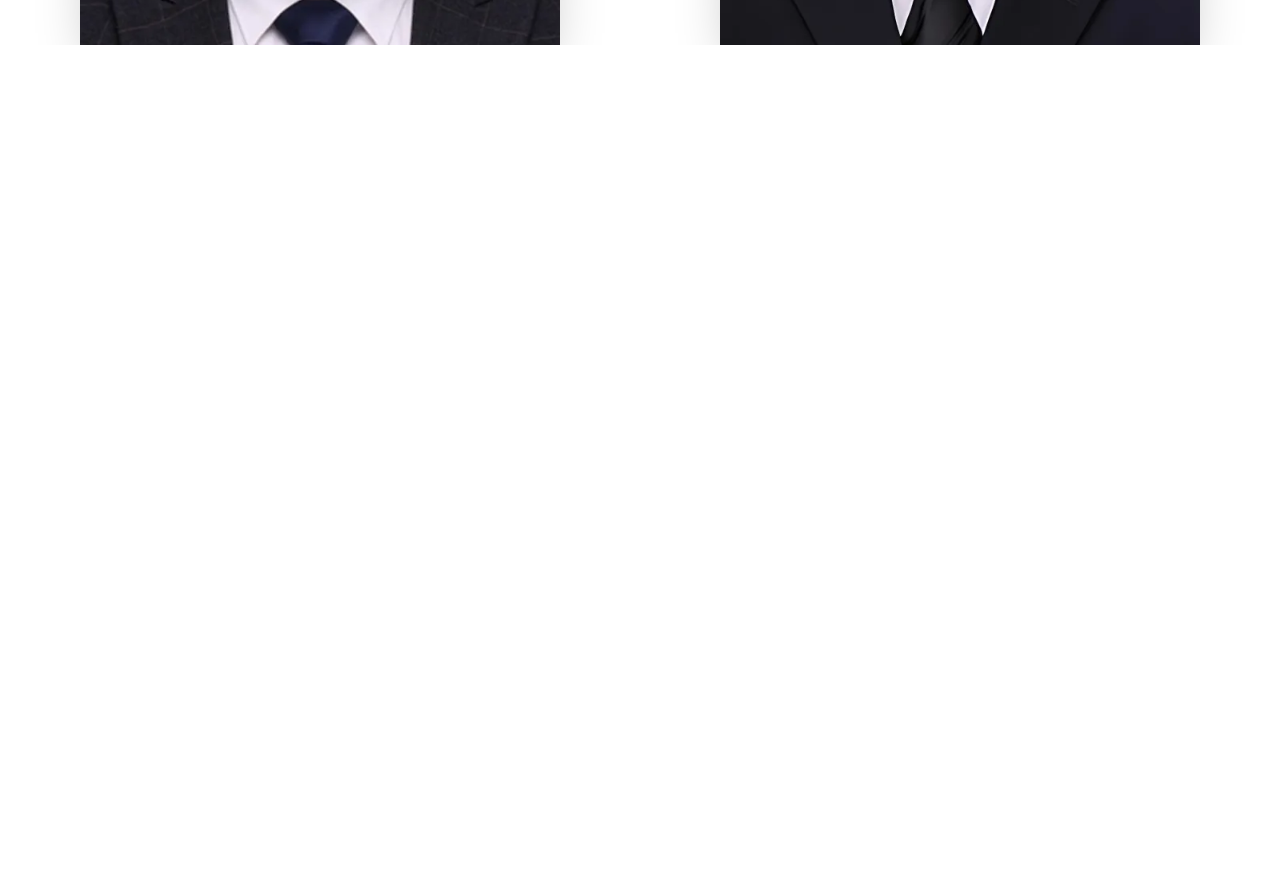
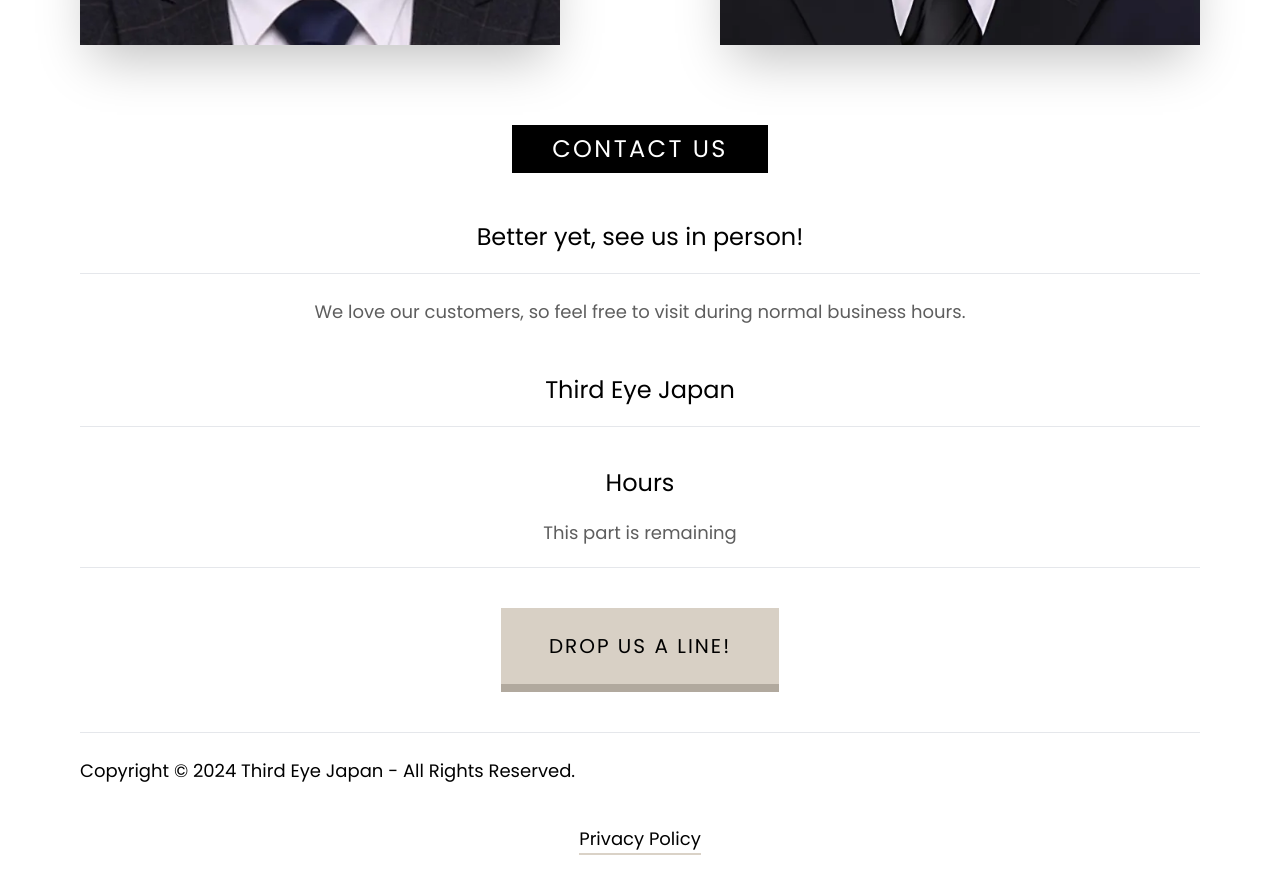
Before and after one commit to prabinbastakoti/thirdeyejapan, a React (Vite) app: page / in a window 1280 px wide. Shown: the part 7260-8153 px from the top of the page. Before the commit the page ends 7305 px from the top, so only its background shows below. Built offline with nearby package versions, Linux system fonts and the light colour scheme.

Commit message:
complete frontend

```diff
--- a/src/Component/Body/Body.jsx
+++ b/src/Component/Body/Body.jsx
@@ -6,6 +6,7 @@ import Gallery from './Gallery';
 import SiteContent from './SiteContent';
 import Social from './Social';
 import Instructors from './Instructors';
+import ContactUs from './ContactUs';
 
 const Body = () => {
   return (
@@ -21,6 +22,7 @@ const Body = () => {
         <SiteContent />
         <Social />
         <Instructors />
+        <ContactUs />
       </div>
     </div>
   );
--- /dev/null
+++ b/src/Component/Body/ContactUs.jsx
@@ -0,0 +1,44 @@
+import HeadingTitle from '../HeadingTitle';
+
+const ContactUs = () => {
+  return (
+    <>
+      <div>
+        <HeadingTitle title="contact us" />
+        <div className="pb-10">
+          <h1 className="text-2xl text-center mt-12 pb-5 border-b">
+            Better yet, see us in person!
+          </h1>
+          <p className="text-lg text-center text-[#5e5e5e] mt-6 mb-6">
+            We love our customers, so feel free to visit during normal business
+            hours.
+          </p>
+          <h1 className="text-2xl text-center mt-12 pb-5 border-b">
+            Third Eye Japan
+          </h1>
+          <div className=" pb-5 border-b">
+            <h1 className="text-2xl text-center mt-10 mb-5">Hours</h1>
+            <p className="text-lg text-center text-[#5e5e5e]">
+              This part is remaining
+            </p>
+          </div>
+          <div className="flex flex-row justify-center mt-10 pb-10 border-b">
+            <button className="bg-[#d8d0c5] px-12 py-6 text-xl font-medium tracking-widest border-b-8 border-[#b1a99e]">
+              DROP US A LINE!
+            </button>
+          </div>
+          <div className="text-lg mt-6 mb-10">
+            Copyright © 2024 Third Eye Japan - All Rights Reserved.
+          </div>
+          <div className="text-center text-lg w-full">
+            <div className="mx-auto border-b-2 border-[#dad2c7] w-fit">
+              Privacy Policy
+            </div>
+          </div>
+        </div>
+      </div>
+    </>
+  );
+};
+
+export default ContactUs;
```
